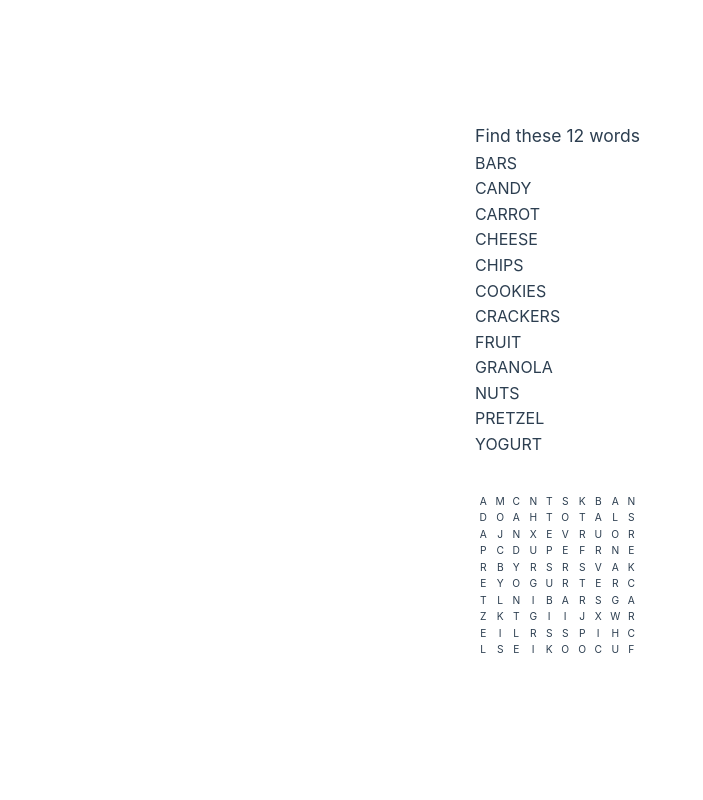
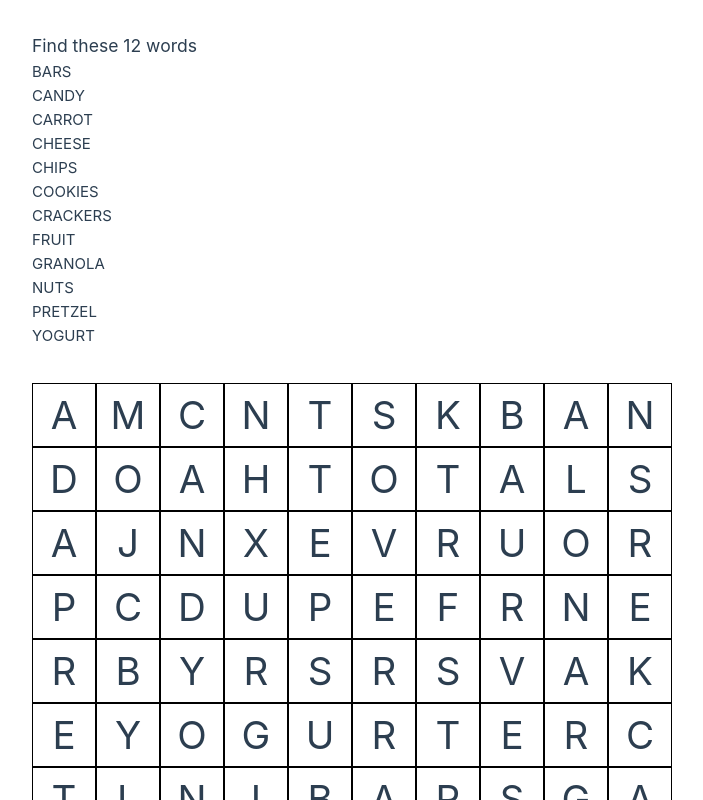
Before and after one commit to Yurich84/word-search-game, a Vue app: page / in a window 1280 px wide. Shown: the top 800 px of the page, without its empty margins (0-703 px from the left). Built offline with nearby package versions, Linux system fonts and the light colour scheme.

Commit message:
Make with css grid

```diff
--- a/src/App.vue
+++ b/src/App.vue
@@ -7,32 +7,3 @@ import WrapperGame from './components/WrapperGame.vue';
     <WrapperGame />
   </main>
 </template>
-
-<style scoped>
-header {
-  line-height: 1.5;
-}
-
-.logo {
-  display: block;
-  margin: 0 auto 2rem;
-}
-
-@media (min-width: 1024px) {
-  header {
-    display: flex;
-    place-items: center;
-    padding-right: calc(var(--section-gap) / 2);
-  }
-
-  .logo {
-    margin: 0 2rem 0 0;
-  }
-
-  header .wrapper {
-    display: flex;
-    place-items: flex-start;
-    flex-wrap: wrap;
-  }
-}
-</style>
--- a/src/assets/main.css
+++ b/src/assets/main.css
@@ -7,29 +7,3 @@
 
   font-weight: normal;
 }
-
-a,
-.green {
-  text-decoration: none;
-  color: hsla(160, 100%, 37%, 1);
-  transition: 0.4s;
-}
-
-@media (hover: hover) {
-  a:hover {
-    background-color: hsla(160, 100%, 37%, 0.2);
-  }
-}
-
-@media (min-width: 1024px) {
-  body {
-    display: flex;
-    place-items: center;
-  }
-
-  #app {
-    display: grid;
-    grid-template-columns: 1fr 1fr;
-    padding: 0 2rem;
-  }
-}
--- a/src/components/CoreGame.vue
+++ b/src/components/CoreGame.vue
@@ -19,10 +19,9 @@
             </div>
         </div>
         <div class="matrix word-search-game__matrix">
-            <div
+            <template
                 v-for="(row, row_key) in matrix"
                 :key="row_key-1"
-                class="matrix-row"
             >
                 <div
                     v-for="(letter, col_key) in row"
@@ -42,6 +41,7 @@
                         @touchmove="wordSelectUpdate"
                     >
                         <svg
+                            style="border:1px solid black"
                             width="100%"
                             height="100%"
                             viewBox="0 0 18 18"
@@ -61,7 +61,7 @@
                         :class="wordLineClasses(wordLineData)"
                     />
                 </div>
-            </div>
+            </template>
         </div>
     </div>
 </template>
@@ -192,9 +192,18 @@ export default {
                 y_start = this.selectedCells[this.selectedCells.length - 1].y
             }
             if (word) {
+                let exists = false;
+                this.foundWords.forEach(w => {
+                    if (w.value === word.value) {
+                        exists = true
+                    }
+                })
+
+                if (!exists) {
                     this.selectedCells.forEach(coordinate => {
                         this.foundCells.push({x: coordinate.x, y:coordinate.y})
                     })
+
                     this.foundWords.push({
                         value: word.value,
                         x_start: x_start,
@@ -202,6 +211,7 @@ export default {
                         direction: this.wordDirection(x_start, y_start, x_end, y_end),
                         length: word.value.length
                     })
+                }
             }
             this.selectedFrom = null
             this.selectedTo = null
@@ -211,7 +221,6 @@ export default {
 
             let x, y
 
-            // console.log(event)
             if (event) {
                 let touch = event
                 if (event.type.indexOf('touch') === 0) {
@@ -290,18 +299,18 @@ export default {
 <style lang="scss" scoped>
 $local-green: #32cd99;
 .word-search-game {
-    .matrix-row {
-        width: 100%;
-        margin: 0;
-        display:flex;
-        flex-wrap:wrap;
-        justify-content:space-around;
-        position: relative;
+    max-width: 640px;
+
+    &__matrix {
+        display: grid;
+        grid-template-columns: repeat(10, 1fr);
+        grid-template-rows: repeat(10, 1fr);
+    }
+
         .matrix-cell {
-            width: 10%;
-            height: 10%;
-            margin: 0;
-            position: relative;
+            //border: 1px solid #000;
+            text-align: center;
+            aspect-ratio: 1/1;
             &.selected {
                 background-color: #ccc;
             }
@@ -318,7 +327,6 @@ $local-green: #32cd99;
                 user-select: none;
                 position: relative;
                 z-index: 2011;
-                padding: 100% 0 0;
                 svg {
                     position: absolute;
                     left: 0;
@@ -330,38 +338,31 @@ $local-green: #32cd99;
                 }
             }
         }
-    }
+
     .legend {
         background-color: $local-green;
         margin: 3px;
         padding: 3px;
     }
     .word-strike {
-        height: 90%;
+        height: 100%;
         width: 100%;
-        position: absolute;
+        position: relative;
         z-index: 100;
         transform-origin: 0 0;
         opacity: .5;
         border-radius: 25%/150%;
-
-        &.word-strike-direction-0 { margin: 0; }
-        &.word-strike-direction-1 { margin: -30% -35%; }
-        &.word-strike-direction-2 { margin: -90% 0; }
-        &.word-strike-direction-3 { margin: -130% 30%; }
-        &.word-strike-direction-4 { margin: -100% 93%; }
-        &.word-strike-direction-5 { margin: -60% 120%; }
-        &.word-strike-direction-6 { margin: 0 100%; }
-        &.word-strike-direction-7 { margin: 30% 65%; }
+        margin: -100% 0 0 0;
+        padding: 0;
 
         @for $i from 0 to 8 {
             &.word-strike-direction-#{$i} {
-                transform: rotate((($i * 45deg) - 90deg));
+                transform: rotate(($i * 45deg) - 90deg);
             }
         }
         @for $i from 0 to 20 {
-            &:not(.word-strike-diagonal).word-strike-length-#{$i} { width: $i * 100%; }
-            &.word-strike-diagonal.word-strike-length-#{$i} { width: $i * 100% * 1.414214; } // 1.414214 is a hypotenuse multiplier
+            &:not(.word-strike-diagonal).word-strike-length-#{$i} { width: calc($i * 100%); transform-origin: 1 / $i / 2 * 100% 50%; }
+            &.word-strike-diagonal.word-strike-length-#{$i} { width: $i * 100% * 1.32; transform-origin: 1 / $i / 2 / 1.38 * 100% 50%; } // 1.414214 is a hypotenuse multiplier
         }
     }
 
@@ -369,18 +370,6 @@ $local-green: #32cd99;
         &-list {
             margin-bottom: 35px;
         }
-        &-value {
-            font-size: 13px;
-            @media all and (min-width: 360px) {
-                font-size: 14px;
-            }
-            @media all and (min-width: 360px) {
-                font-size: 16px
-            }
-        }
-    }
-    &__matrix {
-        margin-bottom: 20px;
     }
 
     &__text {
```
Lines whose indentation alone changed are shown as unchanged.
